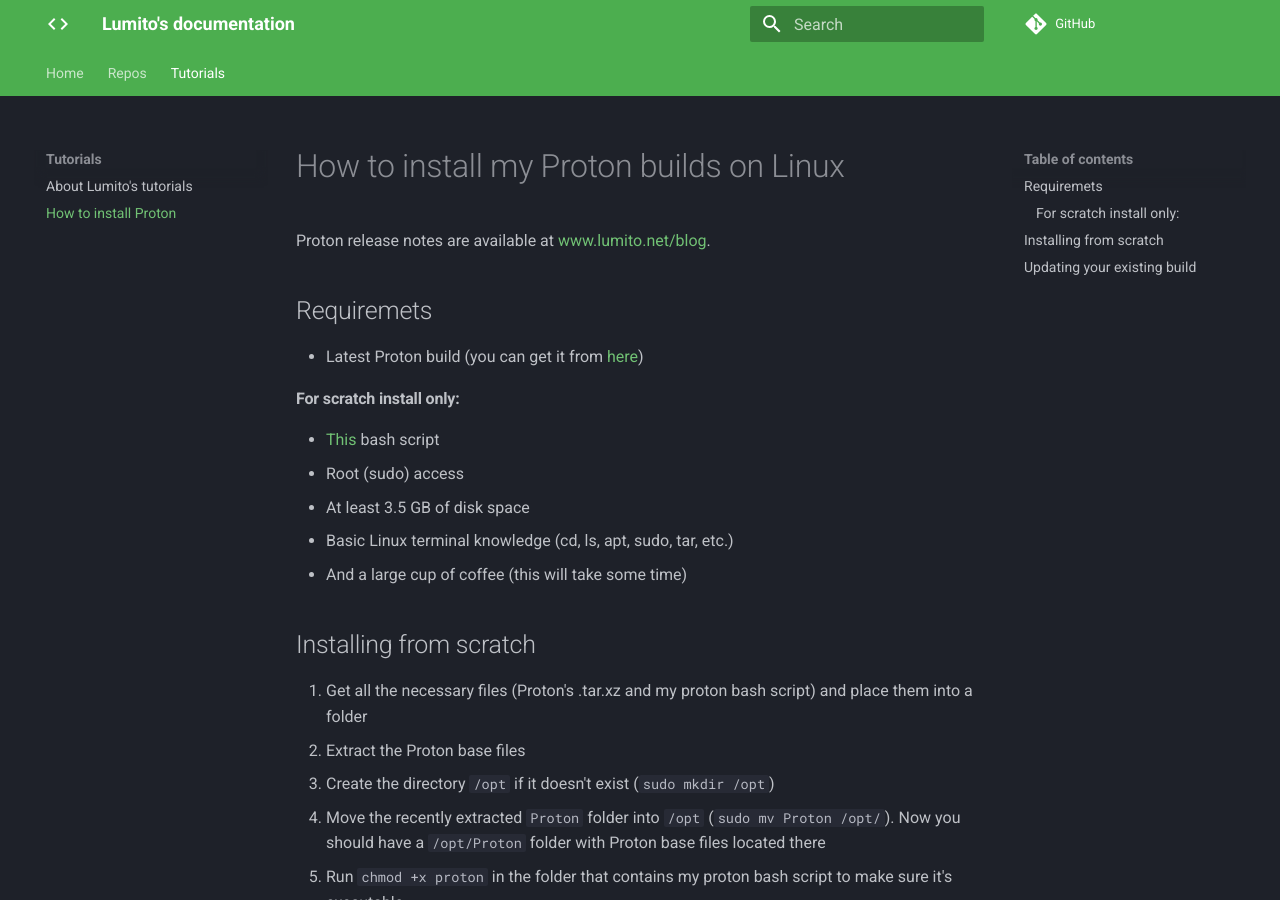
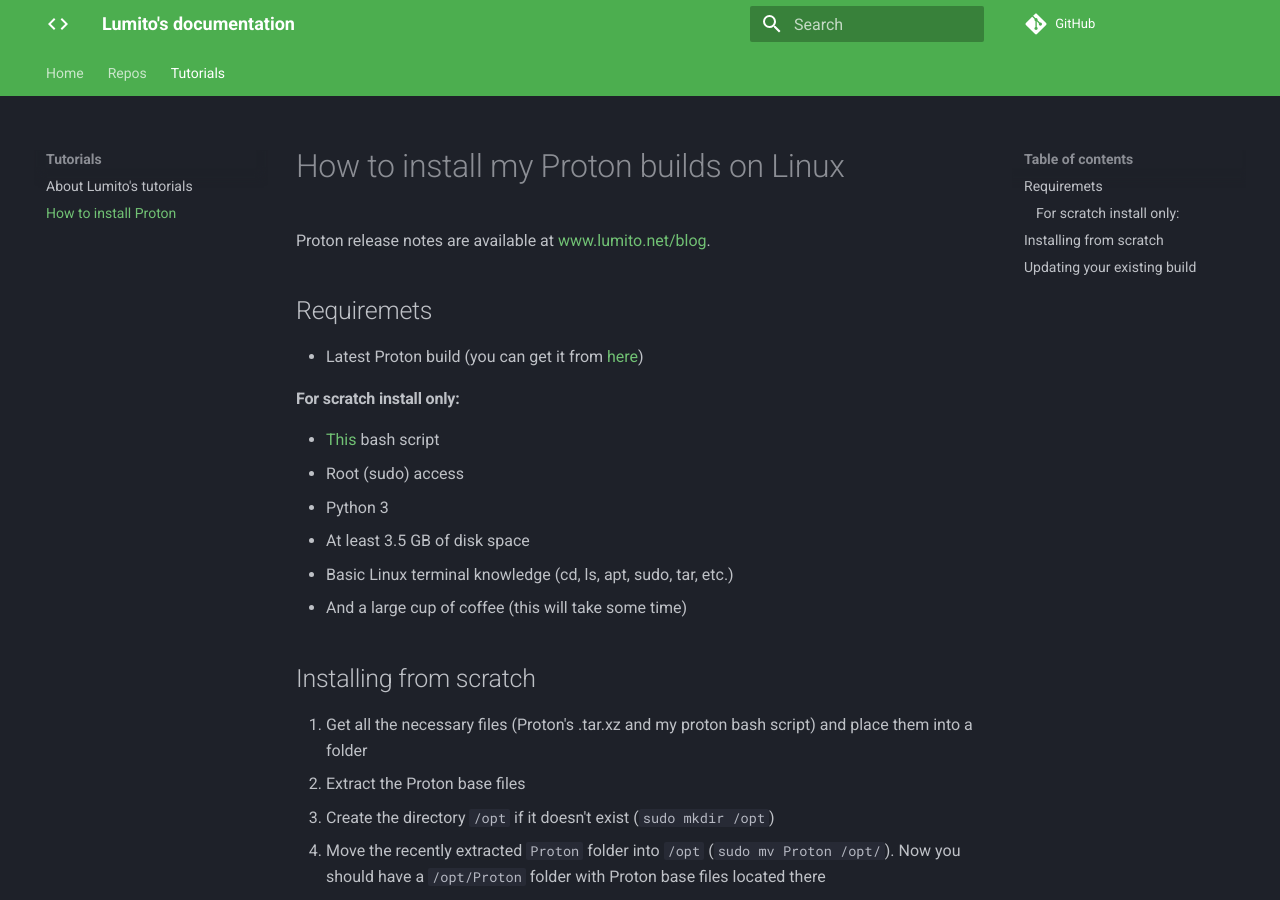
Before and after one commit to LumitoLuma/docs, an MkDocs documentation site: the page built from docs/tutorials/Proton-Install.md, in a window 1280 px wide and 900 px high. Built offline with MkDocs 1.6.1 and Material for MkDocs 9.7.7, drawn with Linux system fonts in a browser that asks for light colours; comment, search, counter and statistics services are not loaded.

Commit message:
Added Python 3 requirement to docs/tutorials/Proton-Install.md

```diff
--- a/docs/tutorials/Proton-Install.md
+++ b/docs/tutorials/Proton-Install.md
@@ -8,6 +8,7 @@
 #### For scratch install only:
 - [This](https://dl.lumito.net/public/projects/Proton/tools/proton) bash script
 - Root (sudo) access
+- Python 3
 - At least 3.5 GB of disk space
 - Basic Linux terminal knowledge (cd, ls, apt, sudo, tar, etc.)
 - And a large cup of coffee (this will take some time)
```
